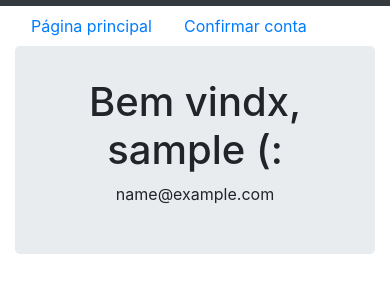
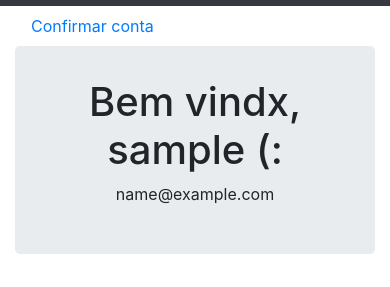
Before and after one commit to r4cs/hungsing-beta, a Flask app: page /account in a window 390 px wide. Shown: the part 320-607 px from the top of the page. Run offline with Flask 2, Linux system fonts and the light colour scheme; the visitor is signed in with stand-in values (Sample User, id 1); data comes from the database, SQL or seed files in the repository; some libraries are stand-ins or nearby versions.

Commit message:
exclude main page from already logged in; added meta content for mobile users

```diff
--- a/notificadorHSproject/templates/base.html
+++ b/notificadorHSproject/templates/base.html
@@ -6,6 +6,8 @@
     <script src="https://code.jquery.com/jquery-3.2.1.slim.min.js" integrity="sha384-KJ3o2DKtIkvYIK3UENzmM7KCkRr/rE9/Qpg6aAZGJwFDMVNA/GpGFF93hXpG5KkN" crossorigin="anonymous"></script>
     <script src="https://cdnjs.cloudflare.com/ajax/libs/popper.js/1.12.9/umd/popper.min.js" integrity="sha384-ApNbgh9B+Y1QKtv3Rn7W3mgPxhU9K/ScQsAP7hUibX39j7fakFPskvXusvfa0b4Q" crossorigin="anonymous"></script>
     <script src="https://maxcdn.bootstrapcdn.com/bootstrap/4.0.0/js/bootstrap.min.js" integrity="sha384-JZR6Spejh4U02d8jOt6vLEHfe/JQGiRRSQQxSfFWpi1MquVdAyjUar5+76PVCmYl" crossorigin="anonymous"></script>
+
+    <meta name="viewport" content="width=device-width, initial-scale=1">
 
     <meta charset="utf-8">
    <title>Notificador Hung Sing Kung Fu Academy</title>
@@ -25,9 +27,6 @@
 
     <div class="container" align="center">
         <ul class="nav">
-            <li class="nav-item">
-              <a class="nav-link" href="{{ url_for('core.index') }}">Página principal</a>
-            </li>
 
                 {% if current_user.confirmed and  current_user.is_authenticated %}
             <li class="nav-link"><a href="{{ url_for('users.logout') }}">Sair</a></li>
@@ -36,6 +35,7 @@
                 {% elif current_user.is_authenticated %}
             <li class="nav-link"><a href="{{ url_for('users.unconfirmed') }}">Confirmar conta</a></li>
                 {% else %}
+            <li class="nav-item"><a class="nav-link" href="{{ url_for('core.index') }}">Página principal</a></li>
             <li class="nav-link"><a href="{{ url_for('users.login') }}">Entrar</a></li>
             <li class="nav-link"><a href="{{ url_for('users.register') }}">Registre-se</a></li>
                 {% endif %}
```
